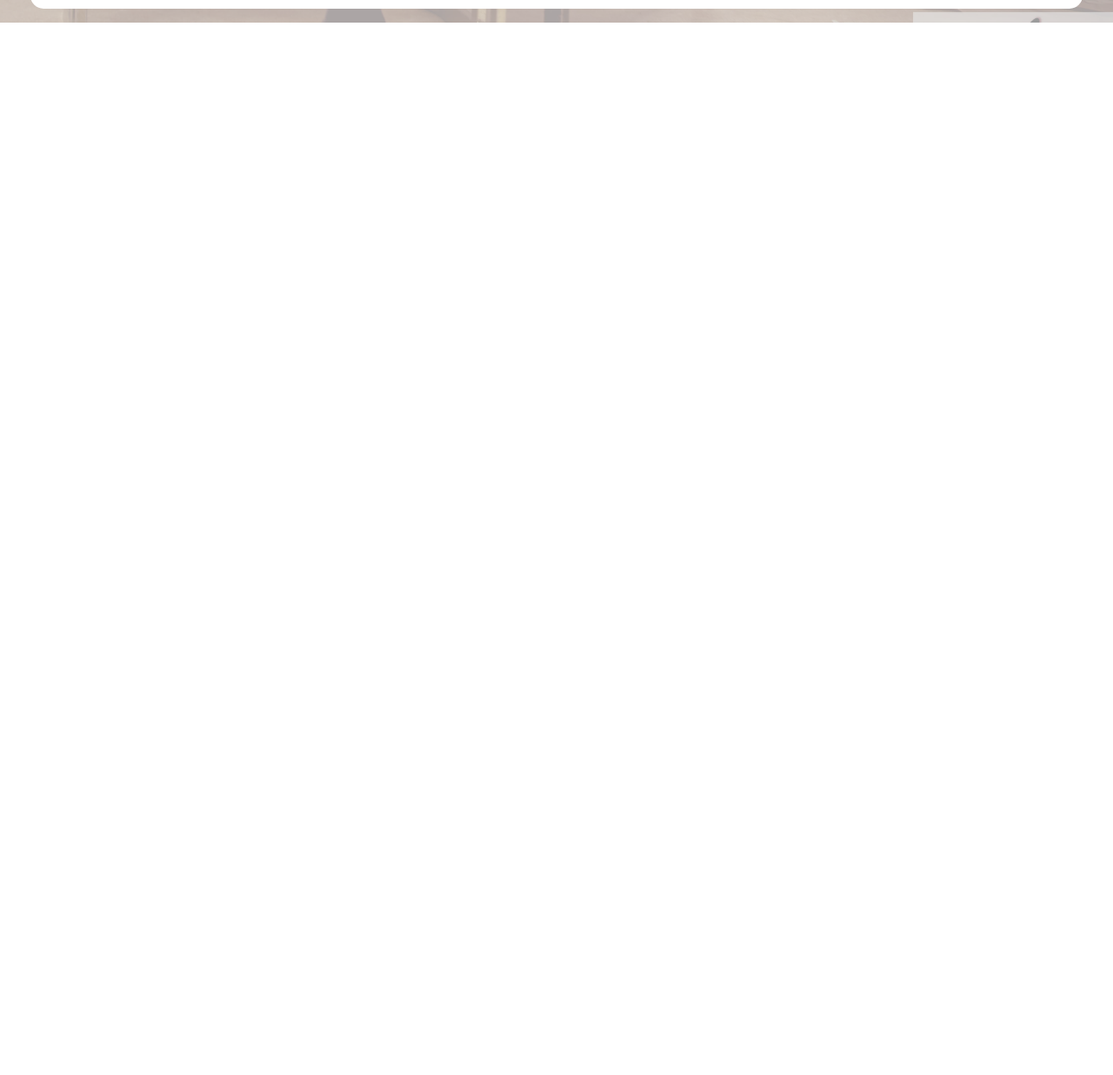
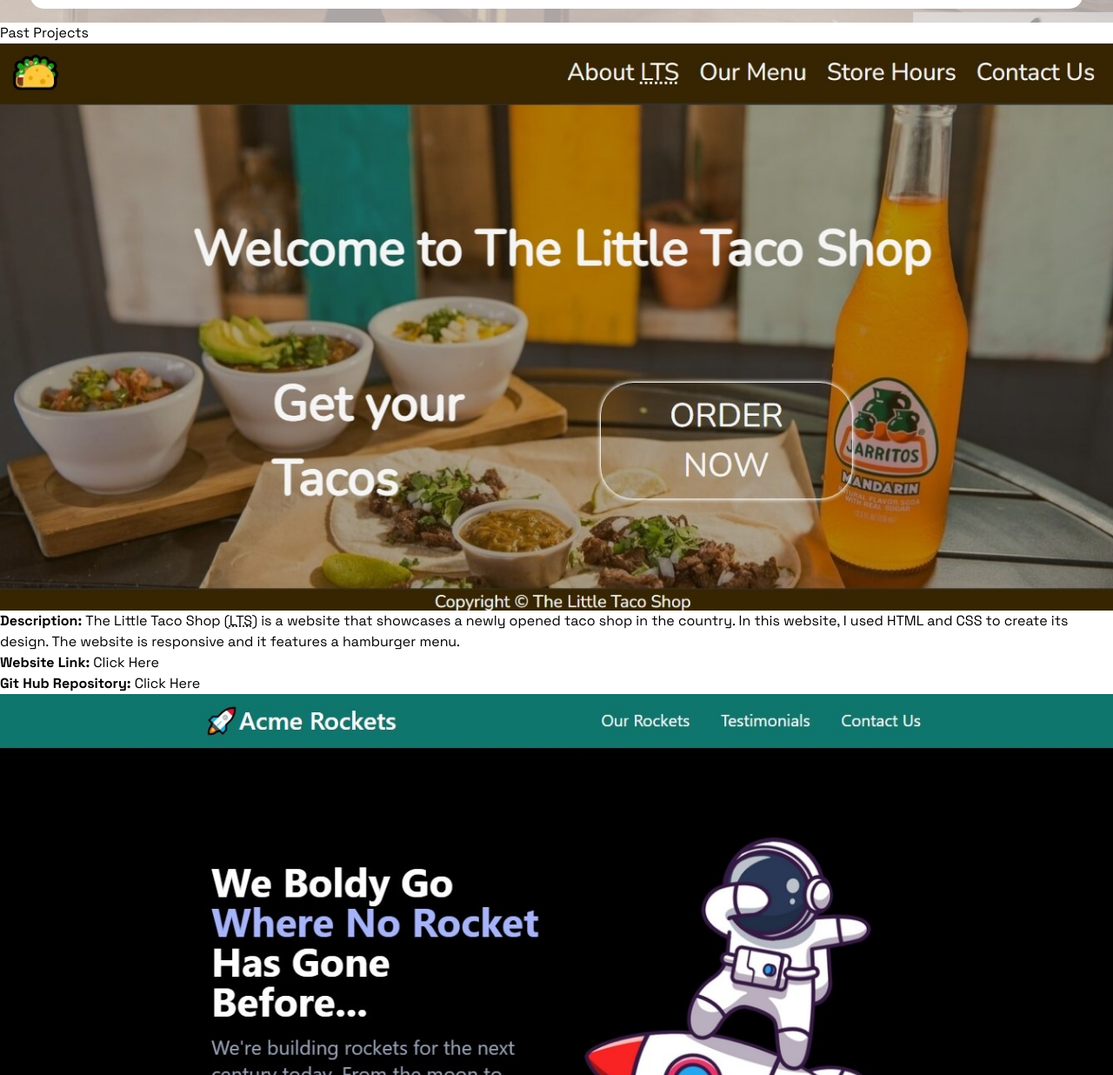
Before and after one commit to eyoelm5/Portfolio, a plain HTML site: page index.html in a window 1280 px wide. Shown: the part 1564-2800 px from the top of the page at 87% size. Before the commit the page ends 1590 px from the top, so only its background shows below. Drawn offline with Linux system fonts and the light colour scheme.

Commit message:
Add content for projects section

```diff
--- a/css/style.css
+++ b/css/style.css
@@ -137,7 +137,7 @@
     display: flex;
     flex-flow: column nowrap;
     gap: min(4vh, 2rem);
-    font-size: min(4vh,1.2rem);
+    font-size: 1.2rem;
 }
 
 .landing-page__img{
--- a/index.html
+++ b/index.html
@@ -45,6 +45,28 @@
                 </div>
             </section>
         </article>
+
+        <!-- PROJECTS SECTION -->
+        <article id="past-projects">
+            <h2>Past Projects</h2>
+            <section>
+                <img src="img/Little Taco Shop.jpeg" alt="Little Taco Shop Website" width="1343" height="648">
+                <div>
+                    <p><strong>Description: </strong>The Little Taco Shop (<abbr title="Little Taco Shop">LTS</abbr>) is a website that showcases a newly opened taco shop in the country. In this website, I used HTML and CSS to create its design. The website is responsive and it features a hamburger menu.</p>
+                    <p><strong>Website Link: </strong><a href="https://little-taco-shop-6qpu.onrender.com/">Click Here</a></p>
+                    <p><strong>Git Hub Repository: </strong><a href="https://github.com/eyoelm5/CSS-Project">Click Here</a></p>
+                </div>
+            </section>
+
+            <section>
+                <img src="img/Acme Rockets.jpeg" alt="Acme Rockets" width="1343" height="648">
+                <div>
+                    <p><strong>Description: </strong>Acme Rockets is a website built for a company that sells rockets. In this website, I used HTML, tailwind, and a little bit of JavaScript. Similar to <abbr title="Little Taco Shop">LTS</abbr>, Acme Rocket's website is responsive. However, unlike <abbr title="Little Taco Shop">LTS</abbr>, it contains several animations.</p>
+                    <p><strong>Website Link: </strong><a href="https://acme-rockets-tailwind-project-h1sp.onrender.com/">Click Here</a></p>
+                    <p><strong>Git Hub Repository: </strong><a href="https://github.com/eyoelm5/Tailwind-Project">Click Here</a></p>
+                </div>
+            </section>
+        </article>
     </main>
 
 </body>
```
Also changed, not shown: css/tailwind.css.
